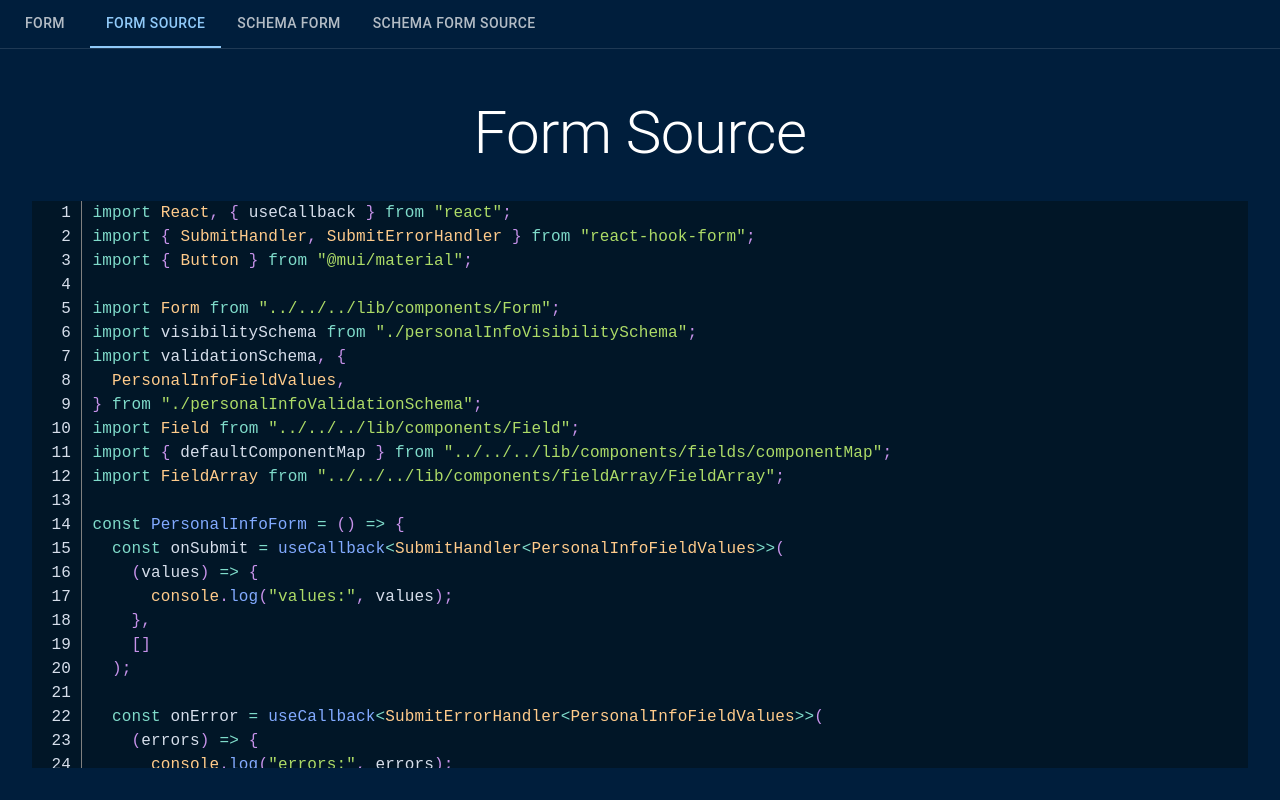
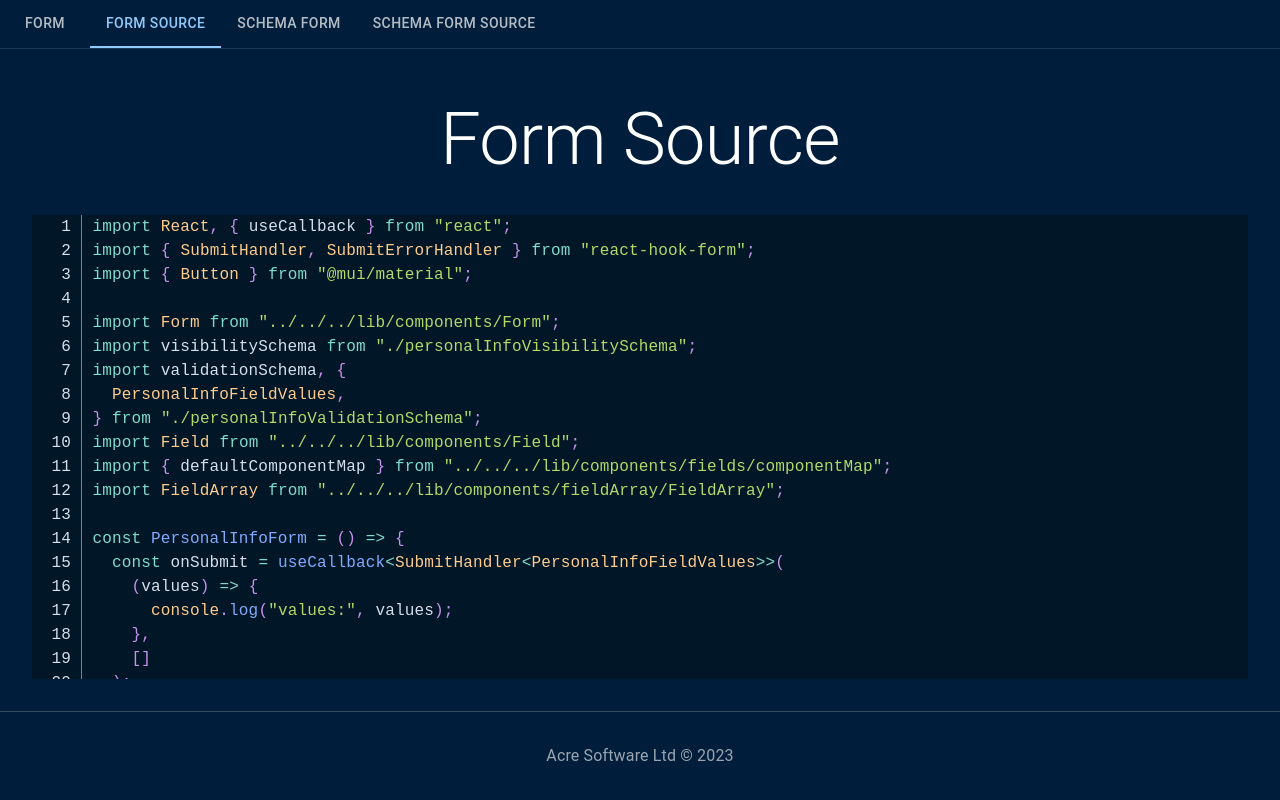
Before and after one commit to innerdaze/react-hook-form-demo-2, a React (Vite) app: page / in a window 1280 px wide. Both pictures are taken after a click on the tab "FORM SOURCE". Built offline with nearby package versions, Linux system fonts and the light colour scheme.

Commit message:
Update 4 files

```diff
--- a/src/demo/Demo.tsx
+++ b/src/demo/Demo.tsx
@@ -1,5 +1,5 @@
 import React, { useCallback } from "react";
-import { Box, Tab, Tabs } from "@mui/material";
+import { Box, Tab, Tabs, Typography } from "@mui/material";
 
 import SchemaFormDemo from "./tabs/SchemaFormDemo";
 import FormSource from "./tabs/FormSource";
@@ -25,7 +25,12 @@ const Demo = () => {
       height="100%"
     >
       <Box sx={{ borderBottom: 1, borderColor: "divider" }}>
-        <Tabs value={value} onChange={handleChange}>
+        <Tabs
+          scrollButtons="auto"
+          variant="scrollable"
+          value={value}
+          onChange={handleChange}
+        >
           <Tab id="0" label="Form" />
           <Tab id="1" label="Form Source" />
           <Tab id="2" label="Schema Form" />
--- /dev/null
+++ b/src/demo/components/CopyrightFooter.tsx
@@ -0,0 +1,18 @@
+import { Typography } from "@mui/material";
+import React from "react";
+
+const CopyrightFooter = () => {
+  return (
+    <Typography
+      align="center"
+      color="rgba(255,255,255,0.6)"
+      mt={4}
+      pt={4}
+      borderTop="1px solid rgba(255,255,255,0.2)"
+    >
+      Acre Software Ltd &copy; 2023
+    </Typography>
+  );
+};
+
+export default CopyrightFooter;
--- a/src/demo/components/DemoTabPanel.tsx
+++ b/src/demo/components/DemoTabPanel.tsx
@@ -1,5 +1,6 @@
 import { Box, Typography } from "@mui/material";
 import React from "react";
+import CopyrightFooter from "./CopyrightFooter";
 import TabPanel, { TabPanelProps } from "./TabPanel";
 
 export interface DemoTabPanelProps extends TabPanelProps {
@@ -22,7 +23,7 @@ const DemoTabPanel = ({
     <TabPanel
       value={value}
       index={index}
-      overflow={scrollable ? "hidden" : "auto"}
+      overflow="hidden"
       display="flex"
       flexDirection="column"
       flex={1}
@@ -34,9 +35,14 @@ const DemoTabPanel = ({
         flex={1}
         display="flex"
         flexDirection="column"
-        overflow={scrollable ? "auto" : "hidden"}
+        overflow="auto"
       >
-        <Typography variant="h2" mb={4} align="center">
+        <Typography
+          variant="h2"
+          mb={4}
+          align="center"
+          fontSize={["8vw", "8vw", "4.5rem"]}
+        >
           {title}
         </Typography>
         <Box
@@ -49,6 +55,7 @@ const DemoTabPanel = ({
         >
           {children}
         </Box>
+        <CopyrightFooter />
       </Box>
     </TabPanel>
   );
--- a/src/demo/components/SourceView.tsx
+++ b/src/demo/components/SourceView.tsx
@@ -10,13 +10,22 @@ const SourceView = ({ src }: SourceViewProps) => {
   return (
     <Highlight code={src} language="tsx" theme={themes.nightOwl}>
       {({ style, tokens, getLineProps, getTokenProps }) => (
-        <Box px={4} flex={1} display="flex" width="100%" overflow="hidden">
+        <Box
+          px={4}
+          flex={1}
+          display="flex"
+          flexDirection="column"
+          alignItems="center"
+          width="100%"
+          overflow="hidden"
+        >
           <pre
             style={{
               ...style,
               overflow: "auto",
               width: "100%",
               margin: 0,
+              maxWidth: "1280px",
             }}
           >
             {tokens.map((line, i) => {
```
